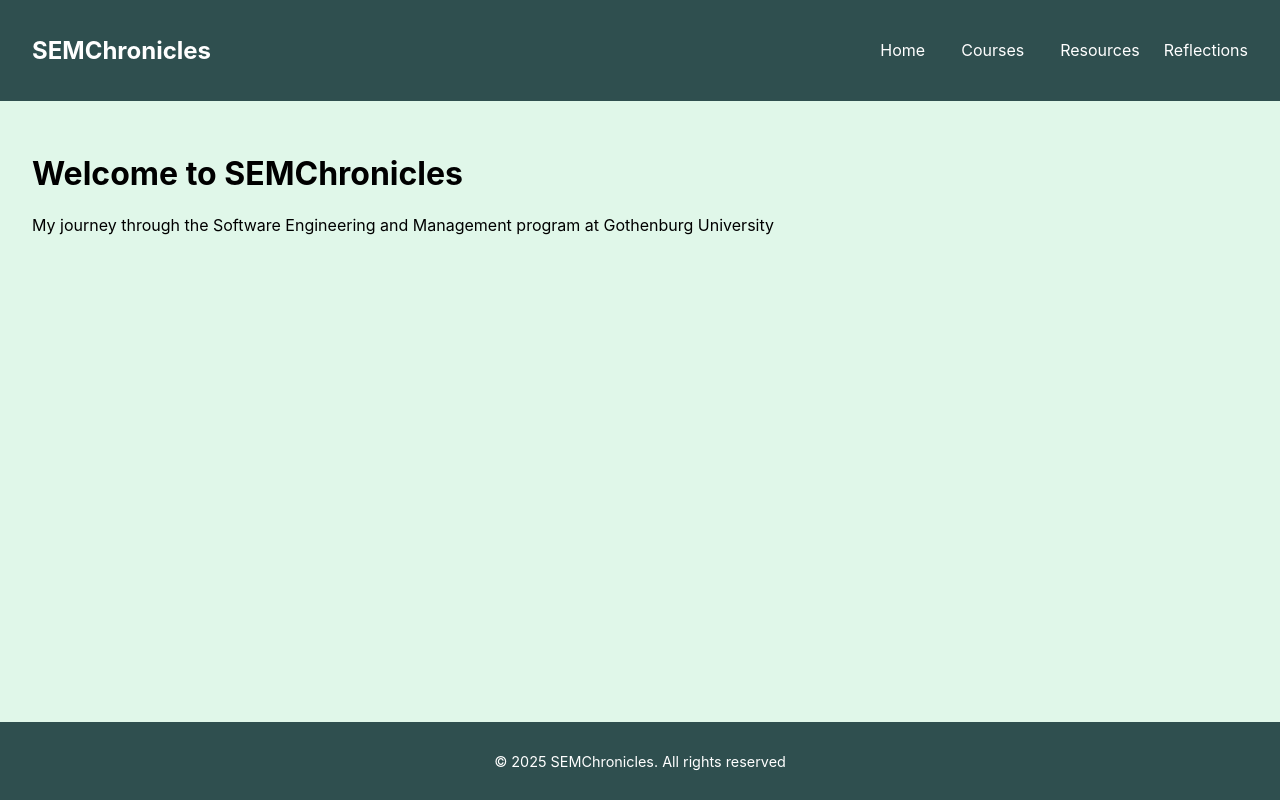
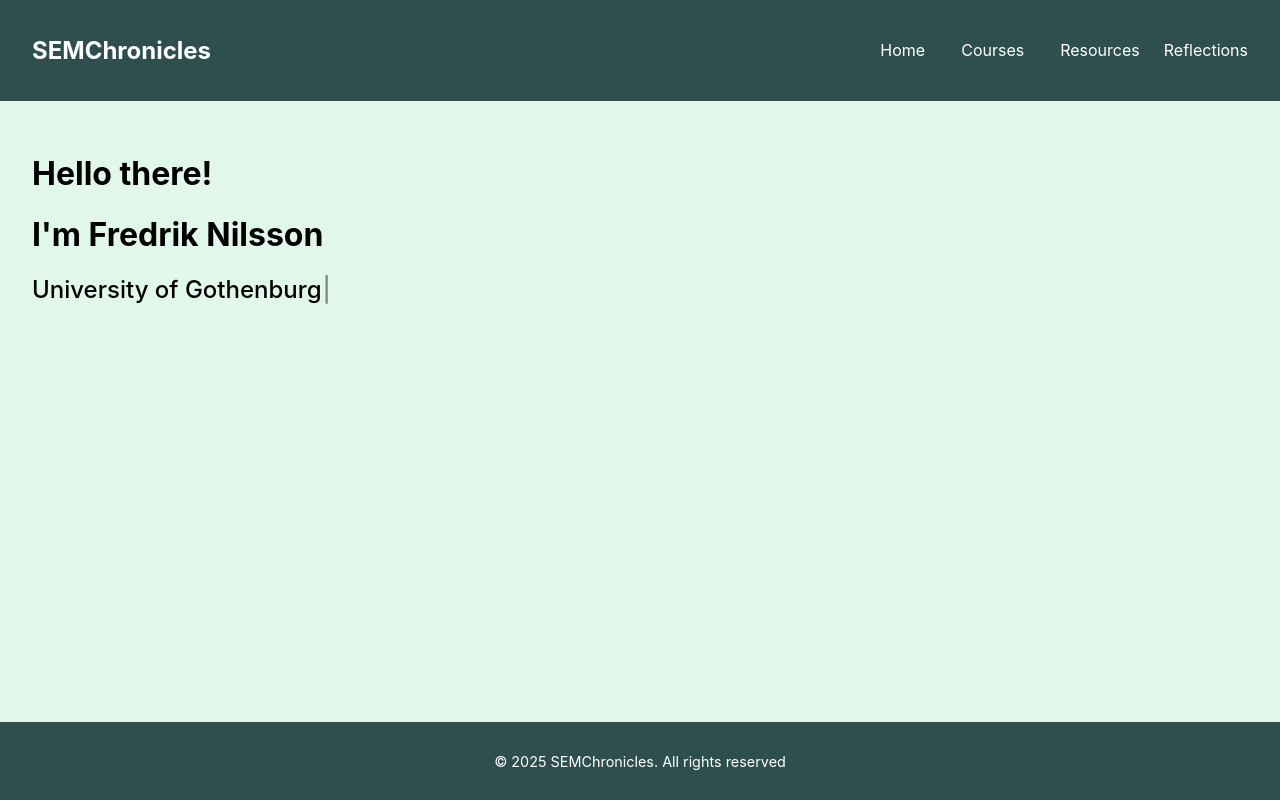
Before and after one commit to Fnilsson95/SEMChronicles, a React (Create React App) app: page / in a window 1280 px wide. Built offline with nearby package versions, Linux system fonts and the light colour scheme.

Commit message:
Mount Typewriter functionality to Home page

```diff
--- a/package.json
+++ b/package.json
@@ -12,6 +12,7 @@
     "react-router-dom": "^7.5.0",
     "react-scripts": "5.0.1",
     "react-spinners": "^0.16.1",
+    "typewriter-effect": "^2.21.0",
     "web-vitals": "^2.1.4"
   },
   "scripts": {
--- a/src/App.css
+++ b/src/App.css
@@ -24,3 +24,16 @@
   grid-template-columns: repeat(auto-fill, minmax(250px, 1fr));
   gap: 1.5rem;
 }
+
+/* Introduction Loader */
+.loader {
+  height: 100vh;
+  display: flex;
+  justify-content: center;
+  align-items: center;
+}
+
+.TypeEffect {
+  font-weight: 500;
+  font-size: 24px;
+}
--- a/src/components/IntroductionPage.jsx
+++ b/src/components/IntroductionPage.jsx
@@ -8,7 +8,7 @@
     <div className="TypeEffect">
       <Typewriter
         options={{
-          string: [
+          strings: [
             /* Array of strings to type one by one */
             "Software Engineering Student",
             "University of Gothenburg",
--- a/src/pages/Home.jsx
+++ b/src/pages/Home.jsx
@@ -1,11 +1,17 @@
+import Typer from "../components/IntroductionPage";
+
 export default function Home() {
   return (
     <div>
-      <h1>Welcome to SEMChronicles</h1>
-      <p>
-        My journey through the Software Engineering and Management program at
-        Gothenburg University
-      </p>
+      <div className="HomePage">
+        <div className="HomeText">
+          <h1>Hello there!</h1>
+          <h1>
+            I'm <b> Fredrik Nilsson </b>
+          </h1>
+          <Typer />
+        </div>
+      </div>
     </div>
   );
 }
```
Also changed, not shown: 1 other file (tests, documents, lock files or other folders).
